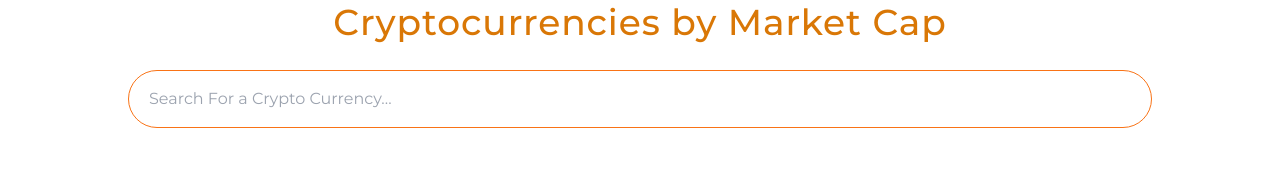
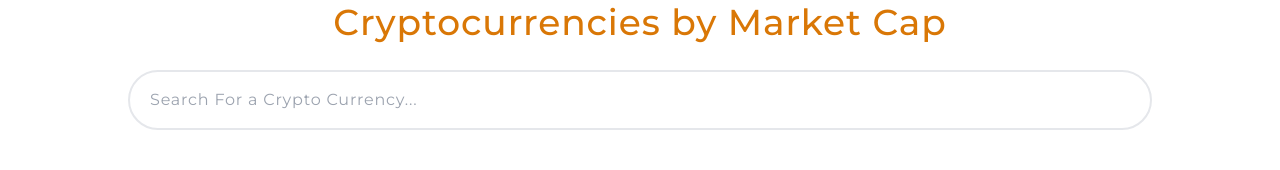
Before and after one commit to Klemen03/cryptify, a Next.js app: page / in a window 1280 px wide. Shown: the part 502-672 px from the top of the page. Built offline with nearby package versions, Linux system fonts and the light colour scheme; no server answers.

Commit message:
Styled search bar

```diff
--- a/app/components/CryptoList.jsx
+++ b/app/components/CryptoList.jsx
@@ -47,7 +47,7 @@ function CryptoList() {
         placeholder="Search For a Crypto Currency..."
         type="text"
         onChange={(e) => setSearch(e.target.value)}
-        className="px-5 py-4 my-7 max-w-5xl w-full mx-auto outline-none border border-orange-500 rounded-full"
+        className="px-5 py-4 my-7 max-w-5xl w-full mx-auto outline-none border-2 dark:border-gray-500 dark:focus:border-amber-400 rounded-full dark:placeholder:focus:text-orange-200 focus:shadow-md dark:focus:shadow-orange-700 placeholder:tracking-wider transition-shadow-color duration-300 border-gray-200 focus:border-gray-800 focus:placeholder:text-gray-800 focus:shadow-gray-400"
       />
       <Table className="max-w-7xl mx-auto text-xl">
         <TableCaption>A list of your recent invoices.</TableCaption>
```
